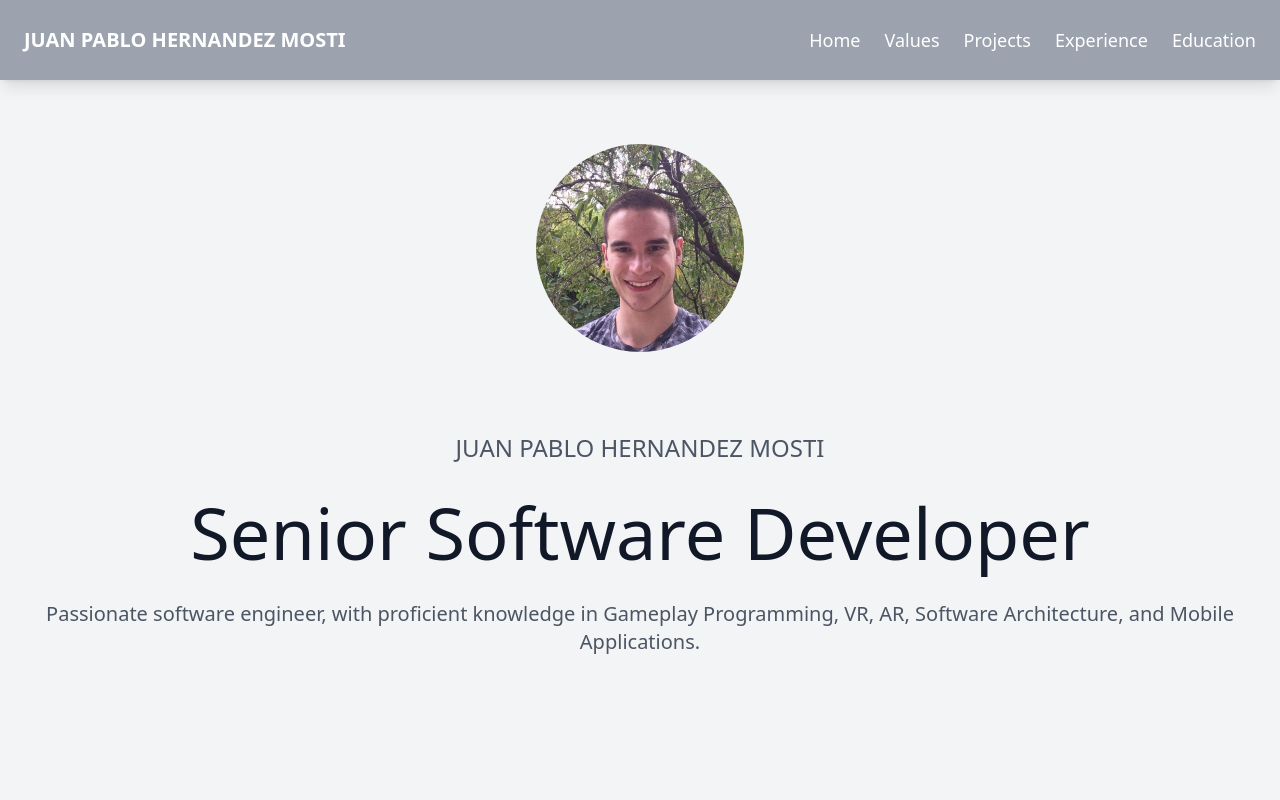
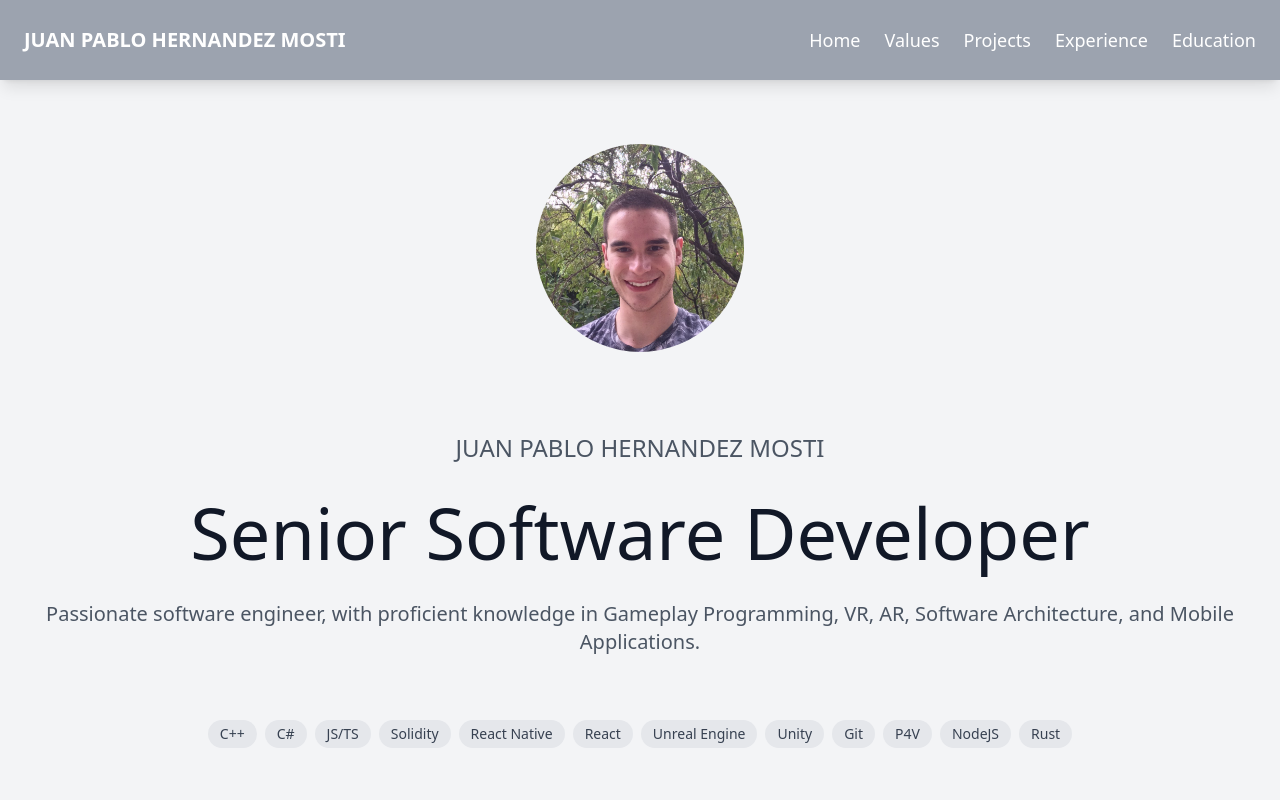
Before and after one commit to juanpablohdzm/web-cv-2.0, a React (Create React App) app: page / in a window 1280 px wide. Shown: the top 800 px of the page. Built offline with nearby package versions, Linux system fonts and the light colour scheme.

Commit message:
Change buttons and add tags to the beginning

```diff
--- a/src/App.js
+++ b/src/App.js
@@ -6,6 +6,7 @@ import ValueCard from "./components/Values/ValueCard";
 import ProjectCard from "./components/Projects/ProjectCard";
 import ExperienceCard from "./components/Experience/ExperienceCard";
 import ProfilePicture from "./profile-picture.jpg";
+import Tag from "./components/Utilities/Tag";
 
 function App() {
   useEffect(() => {
@@ -22,8 +23,24 @@ function App() {
               <img src={ProfilePicture} alt="Profile" className="rounded-full w-2/12"/>
             </div>
             <h6 className="font-medium text-gray-600 text-lg md:text-2xl uppercase mb-8">Juan Pablo Hernandez Mosti</h6>
-            <h1 className="font-normal text-gray-900 text-4xl md:text-7xl leading-none mb-8">Senior Software Developer</h1>
-            <p className="font-normal text-gray-600 text-md md:text-xl mb-16">Passionate software engineer, with proficient knowledge in Gameplay Programming, VR, AR, Software Architecture, and Mobile Applications.</p>
+            <h1 className="font-normal text-gray-900 text-4xl md:text-7xl leading-none mb-8">Senior Software
+              Developer</h1>
+            <p className="font-normal text-gray-600 text-md md:text-xl mb-16">Passionate software engineer, with
+              proficient knowledge in Gameplay Programming, VR, AR, Software Architecture, and Mobile Applications.</p>
+            <div className="flex justify-center flex-wrap gap-2">
+              <Tag text={"C++"}/>
+              <Tag text={"C#"}/>
+              <Tag text={"JS/TS"}/>
+              <Tag text={"Solidity"}/>
+              <Tag text={"React Native"}/>
+              <Tag text={"React"}/>
+              <Tag text={"Unreal Engine"}/>
+              <Tag text={"Unity"}/>
+              <Tag text={"Git"}/>
+              <Tag text={"P4V"}/>
+              <Tag text={"NodeJS"}/>
+              <Tag text={"Rust"}/>
+            </div>
           </div>
         </div>
       </Section>
@@ -114,7 +131,7 @@ function App() {
                 company={"CheerioWorld/3DIQ"}
                 title={"VR Developer"}
                 time={"April 2019 - October 2022"}
-                tags={["C#", "Unity", "VR", "Photon", "React-Native", "GraphQL", "Meta", "Avatars"]}
+                tags={["C#", "Unity", "VR", "Photon","TS", "React-Native", "GraphQL", "Meta", "Avatars"]}
             />
             <ExperienceCard
                 company={"Framestore"}
@@ -166,39 +183,22 @@ function App() {
           <div className="text-center">
 
             <div className="flex items-center justify-center space-x-8">
-              <a href="#"
+
+              <a href="https://www.linkedin.com/in/juan-pablo-h-b64094147/"
                  className="w-16 h-16 flex items-center justify-center rounded-full hover:bg-gray-200 transition ease-in-out duration-500">
-                <i data-feather="twitter"
-                   className="text-gray-500 hover:text-gray-800 transition ease-in-out duration-500"></i>
-              </a>
-
-              <a href="#"
-                 className="w-16 h-16 flex items-center justify-center rounded-full hover:bg-gray-200 transition ease-in-out duration-500">
-                <i data-feather="dribbble"
+                <i data-feather="linkedin"
                    className="text-gray-500 hover:text-gray-700 transition ease-in-out duration-500"></i>
               </a>
 
-              <a href="#"
+              <a href="mailto:juanpablohdzm95@gmail.com"
                  className="w-16 h-16 flex items-center justify-center rounded-full hover:bg-gray-200 transition ease-in-out duration-500">
-                <i data-feather="facebook"
+                <i data-feather="mail"
                    className="text-gray-500 hover:text-gray-700 transition ease-in-out duration-500"></i>
               </a>
 
-              <a href="#"
+              <a href="https://github.com/juanpablohdzm"
                  className="w-16 h-16 flex items-center justify-center rounded-full hover:bg-gray-200 transition ease-in-out duration-500">
-                <i data-feather="codepen"
-                   className="text-gray-500 hover:text-gray-700 transition ease-in-out duration-500"></i>
-              </a>
-
-              <a href="#"
-                 className="w-16 h-16 flex items-center justify-center rounded-full hover:bg-gray-200 transition ease-in-out duration-500">
-                <i data-feather="at-sign"
-                   className="text-gray-500 hover:text-gray-700 transition ease-in-out duration-500"></i>
-              </a>
-
-              <a href="#"
-                 className="w-16 h-16 flex items-center justify-center rounded-full hover:bg-gray-200 transition ease-in-out duration-500">
-                <i data-feather="instagram"
+                <i data-feather="github"
                    className="text-gray-500 hover:text-gray-700 transition ease-in-out duration-500"></i>
               </a>
             </div>
```
Also changed, not shown: src/components/Experience/ExperienceCard.jsx (line endings or trailing spaces), src/components/Home/Navbar.jsx (line endings or trailing spaces), src/components/Home/NavbarItem.jsx (line endings or trailing spaces), src/components/Projects/ProjectCard.jsx (line endings or trailing spaces), src/components/Section.jsx (line endings or trailing spaces), src/components/Utilities/Tag.jsx (line endings or trailing spaces), src/components/Values/ValueCard.jsx (line endings or trailing spaces), src/index.css (line endings or trailing spaces).
